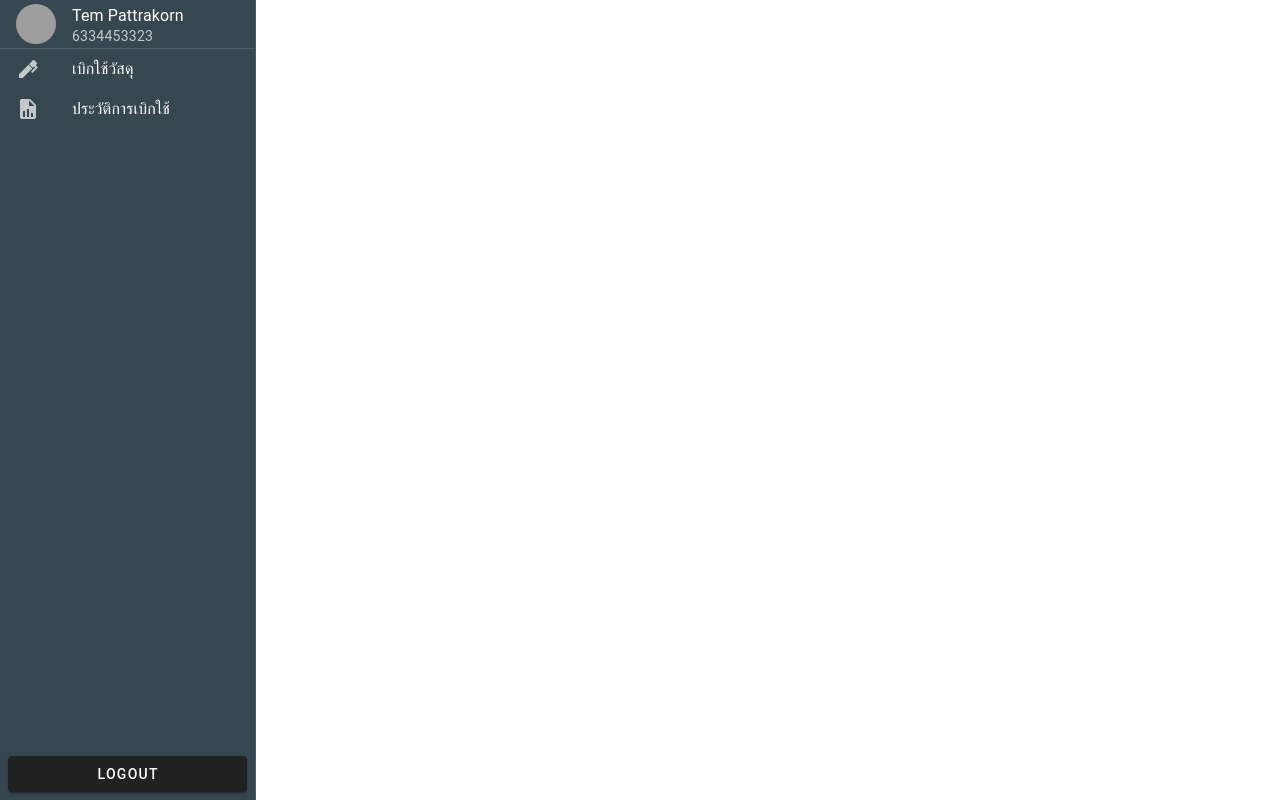
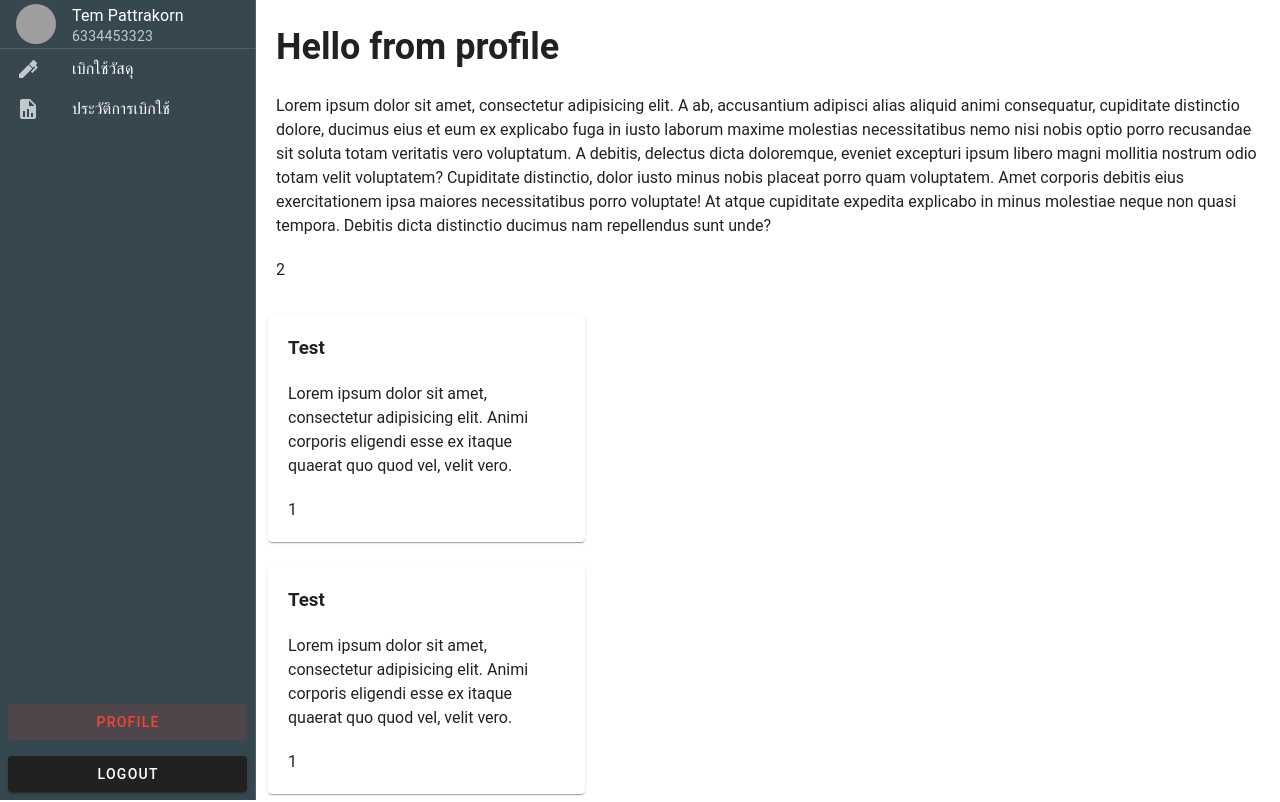
Before and after one commit to TemPattrakorn/inventory_users, a Nuxt app: page /profile in a window 1280 px wide. Shown: the top 802 px of the page. Built offline with nearby package versions, Linux system fonts and the light colour scheme; grey boxes are pictures that could not be loaded.

Commit message:
add profile to pages, move acquisition page to index

```diff
--- a/components/acquisitions/Card.vue
+++ b/components/acquisitions/Card.vue
@@ -26,7 +26,8 @@
 
 const mockProductName =  `DOUBLE A Copier Paper A3 80 gsm. (500 Sheets)`
 const mockProductDescription = `Moderately bright white copier paper from farm dike Thick papers allow for double-sided printing for added cost effectiveness. Bright white color of paper for outstanding print quality Extend lifetime of photocopier and provide longer time of storage`
-const mockProductImgUrl = `https://cdn.discordapp.com/attachments/443780456479981569/1124750180374302760/Screenshot_20230701_144623_Instagram.jpg?ex=66307e7b&is=662f2cfb&hm=615e218efa8e0320217e053a43c1266213bdd4ab7368638a747f68e45e52977a&`
+const mockProductImgUrl = "https://cdn.discordapp.com/attachments/436719545647104010/1234159045305438228/image.png?ex=664426ed&is=6642d56d&hm=9328122e3298346941b75e824f3ccccd09a9f165162f395e0fdc4f7c167a1eb5&"
+//const mockProductImgUrl = ``
 
 export default {
     data() {
--- a/layouts/default.vue
+++ b/layouts/default.vue
@@ -6,7 +6,7 @@
       permanent
       >
           <v-list-item
-              prepend-avatar="https://cdn.discordapp.com/attachments/436719545647104010/1234881053315960832/AA164681-ADD1-47F2-8937-02AEAAA8D2C2_4_5005_c.jpeg?ex=6632581a&is=6631069a&hm=b9776725c8c04cb6cf53ec6241a4846cc7435d73f004bd8925f55f4a7b2c0234&"
+              prepend-avatar="https://cdn.discordapp.com/attachments/443780456479981569/1161213148477538314/1696925163631.jpg?ex=66446d04&is=66431b84&hm=2411f2cca08bf883bc0196f451052c0df1266ba9155cbfb0a931e489db208e53&"
               title="Tem Pattrakorn"
               subtitle="6334453323"
           ></v-list-item>
@@ -28,6 +28,16 @@
 
           <template v-slot:append>
             <div class="pa-2">
+              <v-btn
+                  block
+                  color="red"
+                  variant="text"
+                  link to="/profile"
+              >
+                Profile
+              </v-btn>
+            </div>
+            <div class="pa-2">
               <v-btn block>
                 Logout
               </v-btn>
@@ -35,9 +45,13 @@
           </template>
 
       </v-navigation-drawer>
+
       <v-main style="height: 5000px"
       >
         <slot />
       </v-main>
   </v-app>
 </template>
+
+<script setup lang="ts">
+</script>
--- a/pages/history/index.vue
+++ b/pages/history/index.vue
@@ -1,3 +1,17 @@
 <template>
-    <div>User history</div>
+  <div>
+    <h2>Hello from user history</h2>
+    <p></p>
+  </div>
 </template>
+
+<script setup lang="ts">
+
+</script>
+
+<style scoped>
+h2 {
+  margin-top: 20px;
+  margin-left: 20px;
+}
+</style>
--- /dev/null
+++ b/pages/profile/index.vue
@@ -0,0 +1,35 @@
+<template>
+  <div>
+    <h2>Hello from profile</h2>
+    <p>Lorem ipsum dolor sit amet, consectetur adipisicing elit. A ab, accusantium adipisci alias aliquid animi consequatur, cupiditate distinctio dolore, ducimus eius et eum ex explicabo fuga in iusto laborum maxime molestias necessitatibus nemo nisi nobis optio porro recusandae sit soluta totam veritatis vero voluptatum. A debitis, delectus dicta doloremque, eveniet excepturi ipsum libero magni mollitia nostrum odio totam velit voluptatem? Cupiditate distinctio, dolor iusto minus nobis placeat porro quam voluptatem. Amet corporis debitis eius exercitationem ipsa maiores necessitatibus porro voluptate! At atque cupiditate expedita explicabo in minus molestiae neque non quasi tempora. Debitis dicta distinctio ducimus nam repellendus sunt unde?</p>
+    <p>{{divided}}</p>
+  </div>
+    <v-col v-for="(item,index) in Array(4)" cols = "12" md = "4">
+      <v-card>
+        <h3>Test</h3>
+        <p>Lorem ipsum dolor sit amet, consectetur adipisicing elit. Animi corporis eligendi esse ex itaque quaerat quo quod vel, velit vero.</p>
+        <p>{{test}}</p>
+      </v-card>
+    </v-col>
+  </template>
+
+<script setup lang="ts">
+  const test = 1;
+  const divided = test*2;
+</script>
+
+<style scoped>
+  h2 {
+    margin-left: 20px;
+    margin-top: 20px;
+    font-size: 36px;
+  }
+  h3 {
+    text-align: left;
+    margin-left: 20px;
+    margin-top: 20px;
+  }
+  p {
+    margin: 20px;
+  }
+</style>
```
